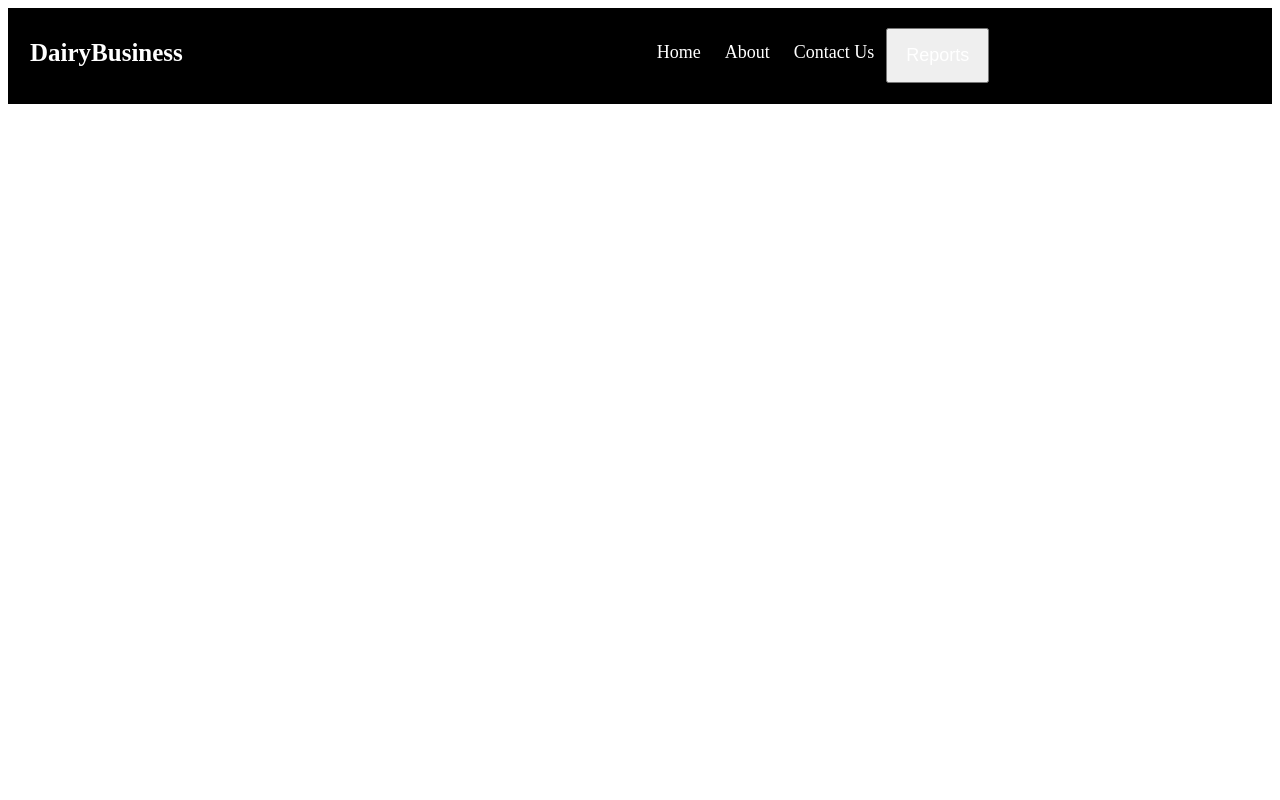
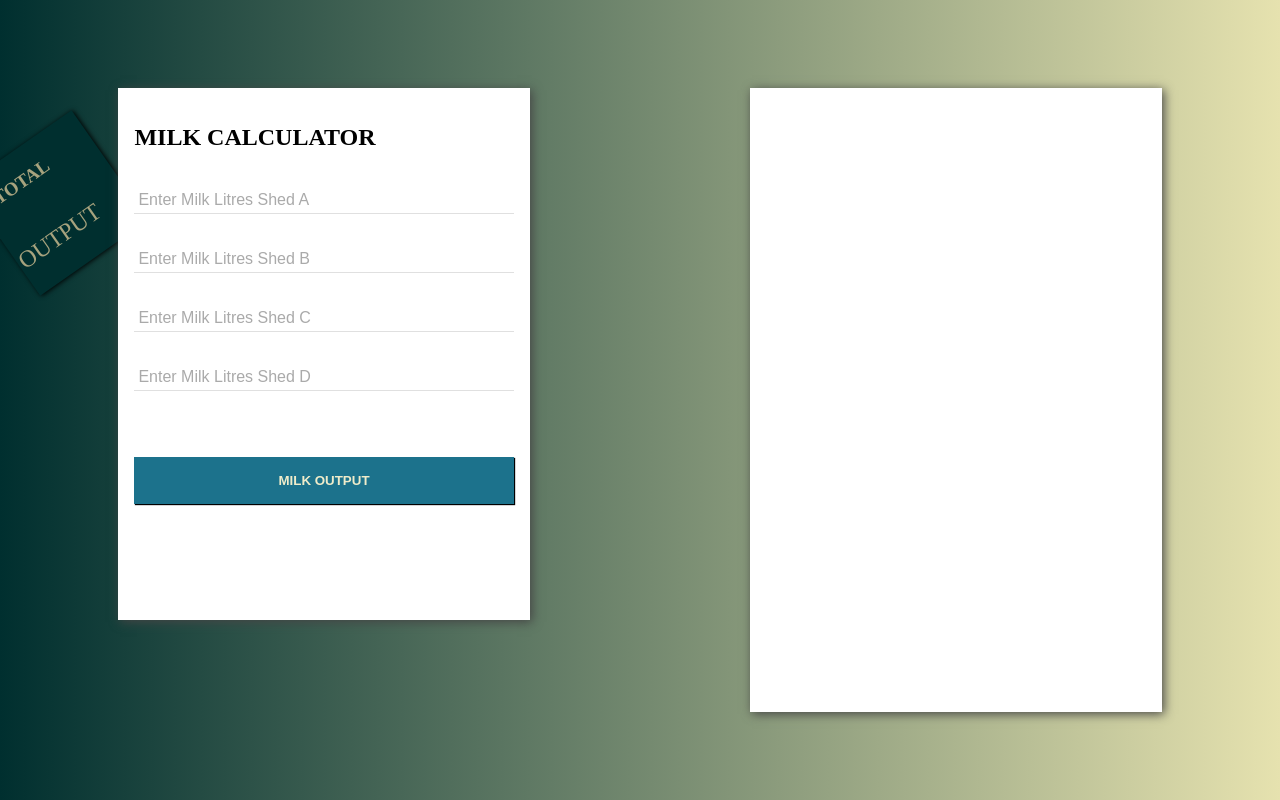
Before and after one commit to D-Micheni/Dairy-Business-Inventory-Tracker, a plain HTML site: page index.html in a window 1280 px wide. Drawn offline with Linux system fonts and the light colour scheme.

Commit message:
modified index.html

```diff
--- a/index.html
+++ b/index.html
@@ -1,24 +1,36 @@
-<!DOCTYPE html>
 <html lang="en">
 <head>
     <meta charset="UTF-8">
     <meta http-equiv="X-UA-Compatible" content="IE=edge">
     <meta name="viewport" content="width=device-width, initial-scale=1.0">
-    <title>Inventory Tracker</title>
-    <link rel="stylesheet" href="./assets/css/styles.css">
+    <link rel="stylesheet" href="index.css">
+    <title>Document</title>
 </head>
 <body>
-  <div class="header">
-    <a href="#default" class="logo">DairyBusiness</a>
+    <section class="component" style="height: 500px;  ;">
+        <div class="total">
+          <h3>TOTAL</h3>
+          <p>OUTPUT</p>
+        </div>
+        <div class="credit-card">
+          <h2>MILK CALCULATOR</h2>
+          <form>
+            <input id="shedA" type="number" placeholder="Enter Milk Litres Shed A" />
+            <input id="shedB" type="number" placeholder="Enter Milk Litres Shed B" />
+            <input id="shedC" type="number" placeholder="Enter Milk Litres Shed C" />
+            <input id="shedD" type="number" placeholder="Enter Milk Litres Shed D" />
+            <br>
+            <button id="submit" type="submit" class="valid-button">MILK OUTPUT</button>
+          </form>
+        </div>
+      </section>
+      <section id='component' class="component">
 
-    <div class="header-left" align="center">
-        <a href="#home">Home</a>
-        <a href="#about">About</a>
-        <button ><a href="reports.html">Reports</a></button>
-        <a href="#contact">Contact Us</a>
-    </div>
+      </section>
 
-  </div>
-  <script src="/js/main.js"></script>
+
+
+
+   <script src="./index.js" ></script>
 </body>
 </html>
```
